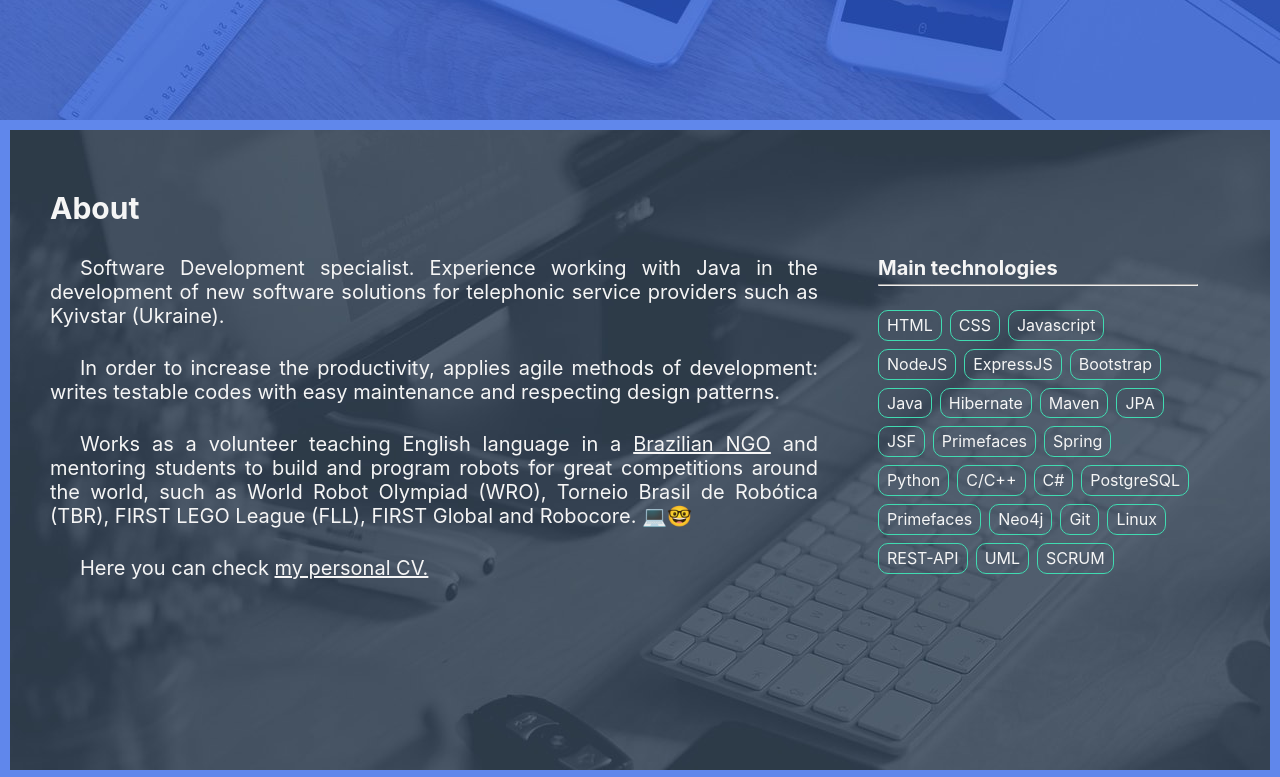
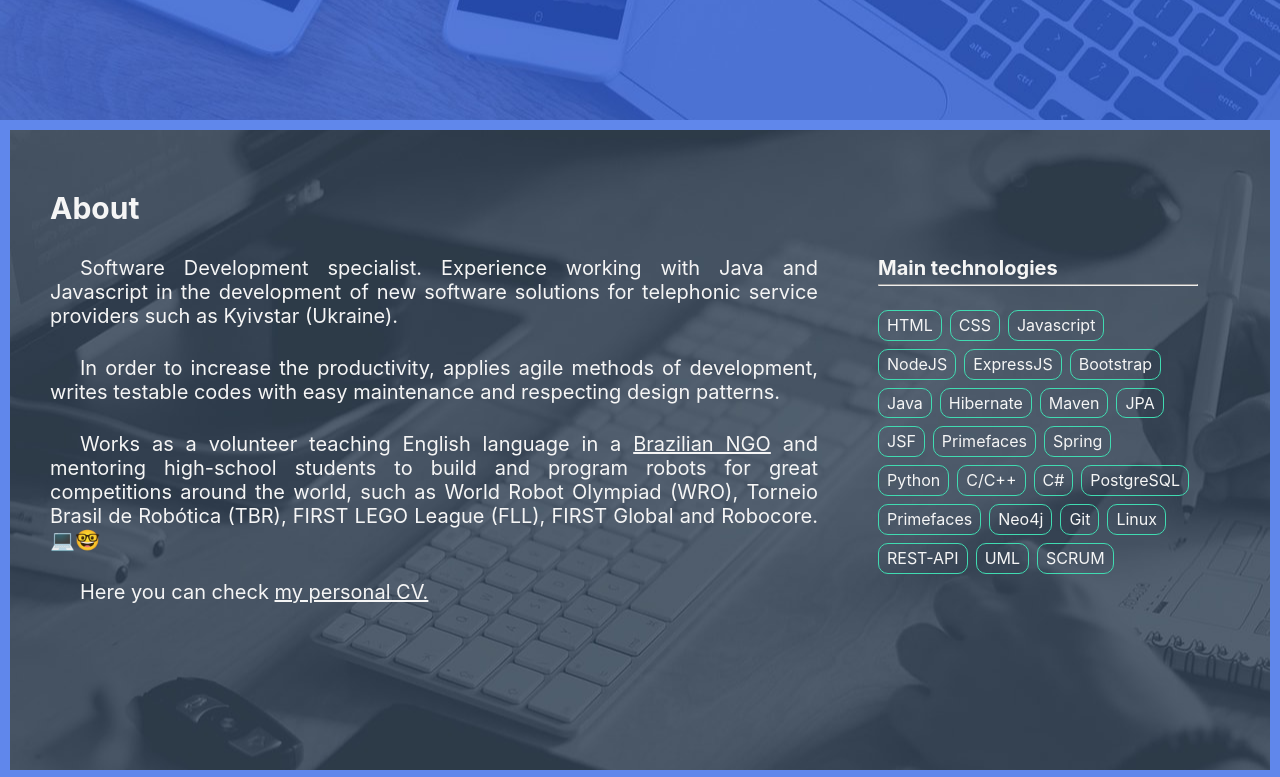
Before and after one commit to oluizeduardo/oluizeduardo.github.io, a plain HTML site: page index.html in a window 1280 px wide. Shown: the part 680-1457 px from the top of the page. Drawn offline with nearby package versions, Linux system fonts and the light colour scheme.

Commit message:
Adjusting background-position.

```diff
--- a/css/styles.css
+++ b/css/styles.css
@@ -17,6 +17,7 @@ body {
 .home{
   background-image: url('../img/bg-intro.jpeg');
   background-attachment: fixed;
+  background-position: 60%;
 }
 
 .home .img-profile {
@@ -87,6 +88,7 @@ a {
   background-image: url('../img/bg-about.jpg');
   height: 80vh;
   background-attachment: fixed;
+  background-position: 50%;
 }
 
 .about p {
@@ -112,6 +114,7 @@ a {
   min-height: 100vh;
   color: whitesmoke;
   background-attachment: fixed;
+  background-position: 10%;
 }
 
 .about h2,
--- a/index.html
+++ b/index.html
@@ -42,12 +42,12 @@
 		<div>
 			<p>
 				Software Development specialist.
-				Experience working with Java in the development of new software solutions for telephonic service
+				Experience working with Java and Javascript in the development of new software solutions for telephonic service
 				providers such as Kyivstar (Ukraine).
 			</p>
 
 			<p>
-				In order to increase the productivity, applies agile methods of development:
+				In order to increase the productivity, applies agile methods of development,
 				writes testable codes with easy maintenance and respecting design patterns.
 			</p>
 
@@ -55,7 +55,7 @@
 				Works as a volunteer teaching English language in a
 				<a href="https://www.soulbilingue.com/en/home"
 				target="_blank" class="external-link">Brazilian NGO</a>
-				and mentoring students to build and program robots
+				and mentoring high-school students to build and program robots
 				for great competitions around the world, such as
 				World Robot Olympiad (WRO), Torneio Brasil de Robótica (TBR),
 				FIRST LEGO League (FLL), FIRST Global and Robocore. 💻🤓
```
